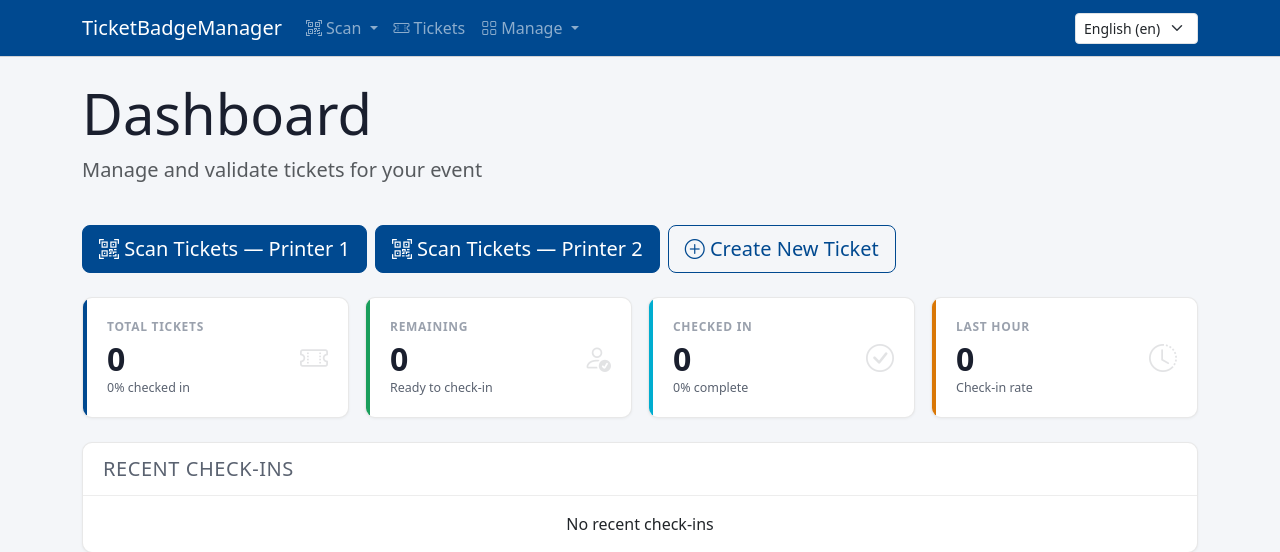
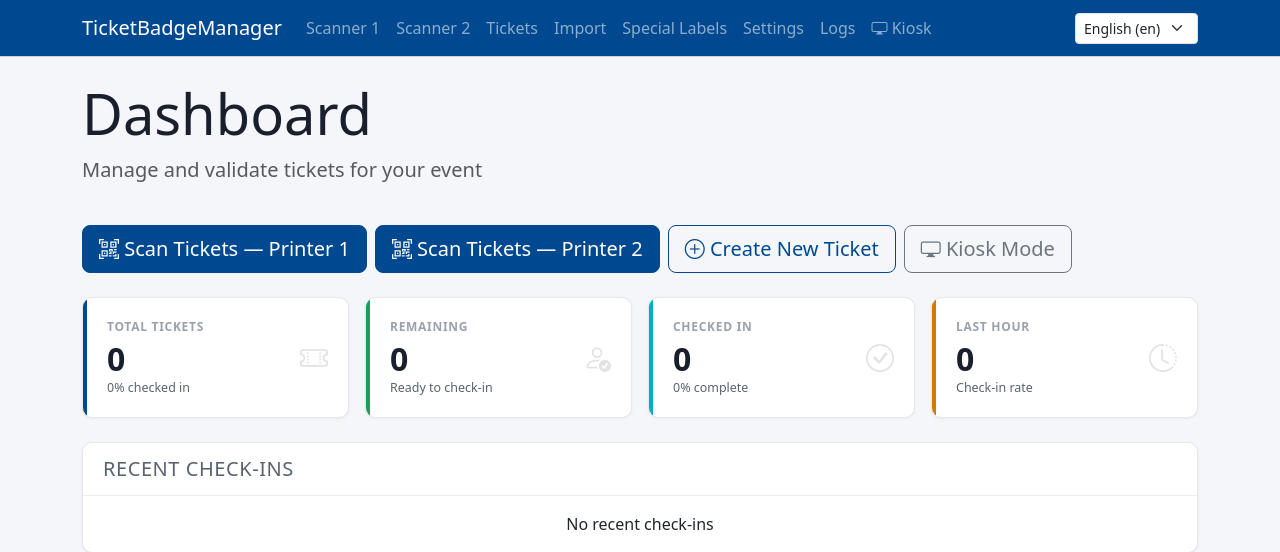
Before and after one commit to kalus-msic/TicketBadgeManager, a Django app: page / in a window 1280 px wide. Shown: the top 552 px of the page. Run offline with Django 5.2, Linux system fonts and the light colour scheme; a user stored in the database is signed in; data that the repository does not hold is empty; some libraries are stand-ins or nearby versions.

Commit message:
Revert "feat: reorganize navbar into dropdowns and commit compiled translations"
This reverts commit f111b2fa5af0d244d1a8486feae6b9f01239727e.

```diff
--- a/tickets/templates/base.html
+++ b/tickets/templates/base.html
@@ -20,83 +20,34 @@
             <button class="navbar-toggler" type="button" data-bs-toggle="collapse" data-bs-target="#navbarNav">
                 <span class="navbar-toggler-icon"></span>
             </button>
-            {% with url_name=request.resolver_match.url_name %}
             <div class="collapse navbar-collapse" id="navbarNav">
                 <ul class="navbar-nav">
-
-                    <!-- Skenovat -->
-                    <li class="nav-item dropdown">
-                        <a class="nav-link dropdown-toggle {% if url_name == 'scanner1' or url_name == 'scanner2' %}active{% endif %}"
-                           href="#" role="button" data-bs-toggle="dropdown" aria-expanded="false">
-                            <i class="bi bi-qr-code-scan me-1"></i>{% trans "Scan" %}
-                        </a>
-                        <ul class="dropdown-menu">
-                            <li>
-                                <a class="dropdown-item {% if url_name == 'scanner1' %}active{% endif %}"
-                                   href="{% url 'tickets:scanner1' %}">
-                                    <i class="bi bi-printer me-2"></i>{% trans "Printer" %} 1
-                                </a>
-                            </li>
-                            <li>
-                                <a class="dropdown-item {% if url_name == 'scanner2' %}active{% endif %}"
-                                   href="{% url 'tickets:scanner2' %}">
-                                    <i class="bi bi-printer me-2"></i>{% trans "Printer" %} 2
-                                </a>
-                            </li>
-                        </ul>
+                    <li class="nav-item">
+                        <a class="nav-link" href="{% url 'tickets:scanner1' %}">{% trans "Scanner" %} 1</a>
                     </li>
-
-                    <!-- Tickets -->
                     <li class="nav-item">
-                        <a class="nav-link {% if url_name == 'ticket_list' %}active{% endif %}"
-                           href="{% url 'tickets:ticket_list' %}">
-                            <i class="bi bi-ticket-perforated me-1"></i>{% trans "Tickets" %}
+                        <a class="nav-link" href="{% url 'tickets:scanner2' %}">{% trans "Scanner" %} 2</a>
+                    </li>
+                    <li class="nav-item">
+                        <a class="nav-link" href="{% url 'tickets:ticket_list' %}">{% trans "Tickets" %}</a>
+                    </li>
+                    <li class="nav-item">
+                        <a class="nav-link" href="{% url 'tickets:import_page' %}">{% trans "Import" %}</a>
+                    </li>
+                    <li class="nav-item">
+                        <a class="nav-link" href="{% url 'tickets:special_labels' %}">{% trans "Special Labels" %}</a>
+                    </li>
+                    <li class="nav-item">
+                        <a class="nav-link" href="{% url 'tickets:settings' %}">{% trans "Settings" %}</a>
+                    </li>
+                    <li class="nav-item">
+                        <a class="nav-link" href="{% url 'tickets:ticket_log_list' %}">{% trans "Logs" %}</a>
+                    </li>
+                    <li class="nav-item">
+                        <a class="nav-link" href="{% url 'tickets:kiosk' %}" target="_blank">
+                            <i class="bi bi-display"></i> {% trans "Kiosk" %}
                         </a>
                     </li>
-
-                    <!-- Správa -->
-                    <li class="nav-item dropdown">
-                        <a class="nav-link dropdown-toggle {% if url_name == 'import_page' or url_name == 'special_labels' or url_name == 'settings' or url_name == 'ticket_log_list' or url_name == 'kiosk' %}active{% endif %}"
-                           href="#" role="button" data-bs-toggle="dropdown" aria-expanded="false">
-                            <i class="bi bi-grid me-1"></i>{% trans "Manage" %}
-                        </a>
-                        <ul class="dropdown-menu">
-                            <li>
-                                <a class="dropdown-item {% if url_name == 'import_page' %}active{% endif %}"
-                                   href="{% url 'tickets:import_page' %}">
-                                    <i class="bi bi-upload me-2"></i>{% trans "Import" %}
-                                </a>
-                            </li>
-                            <li>
-                                <a class="dropdown-item {% if url_name == 'special_labels' %}active{% endif %}"
-                                   href="{% url 'tickets:special_labels' %}">
-                                    <i class="bi bi-tags me-2"></i>{% trans "Special Labels" %}
-                                </a>
-                            </li>
-                            <li><hr class="dropdown-divider"></li>
-                            <li>
-                                <a class="dropdown-item {% if url_name == 'kiosk' %}active{% endif %}"
-                                   href="{% url 'tickets:kiosk' %}" target="_blank">
-                                    <i class="bi bi-display me-2"></i>{% trans "Kiosk" %}
-                                    <i class="bi bi-box-arrow-up-right ms-1" style="font-size:0.7rem; opacity:0.6;"></i>
-                                </a>
-                            </li>
-                            <li>
-                                <a class="dropdown-item {% if url_name == 'ticket_log_list' %}active{% endif %}"
-                                   href="{% url 'tickets:ticket_log_list' %}">
-                                    <i class="bi bi-journal-text me-2"></i>{% trans "Logs" %}
-                                </a>
-                            </li>
-                            <li><hr class="dropdown-divider"></li>
-                            <li>
-                                <a class="dropdown-item {% if url_name == 'settings' %}active{% endif %}"
-                                   href="{% url 'tickets:settings' %}">
-                                    <i class="bi bi-gear me-2"></i>{% trans "Settings" %}
-                                </a>
-                            </li>
-                        </ul>
-                    </li>
-
                 </ul>
                 <ul class="navbar-nav ms-auto">
                     <li class="nav-item">
@@ -104,7 +55,6 @@
                     </li>
                 </ul>
             </div>
-            {% endwith %}
         </div>
     </nav>
 
--- a/tickets/templates/tickets/index.html
+++ b/tickets/templates/tickets/index.html
@@ -25,6 +25,9 @@
                 </a>
                 <a href="{% url 'tickets:ticket_create' %}" class="btn btn-outline-primary btn-lg">
                     <i class="bi bi-plus-circle"></i> {% trans "Create New Ticket" %}
+                </a>
+                <a href="{% url 'tickets:kiosk' %}" class="btn btn-outline-secondary btn-lg" target="_blank">
+                    <i class="bi bi-display"></i> {% trans "Kiosk Mode" %}
                 </a>
             </div>
         </div>
```
Also changed, not shown: locale/cs/LC_MESSAGES/django.po, locale/en/LC_MESSAGES/django.po, 1 other file.
